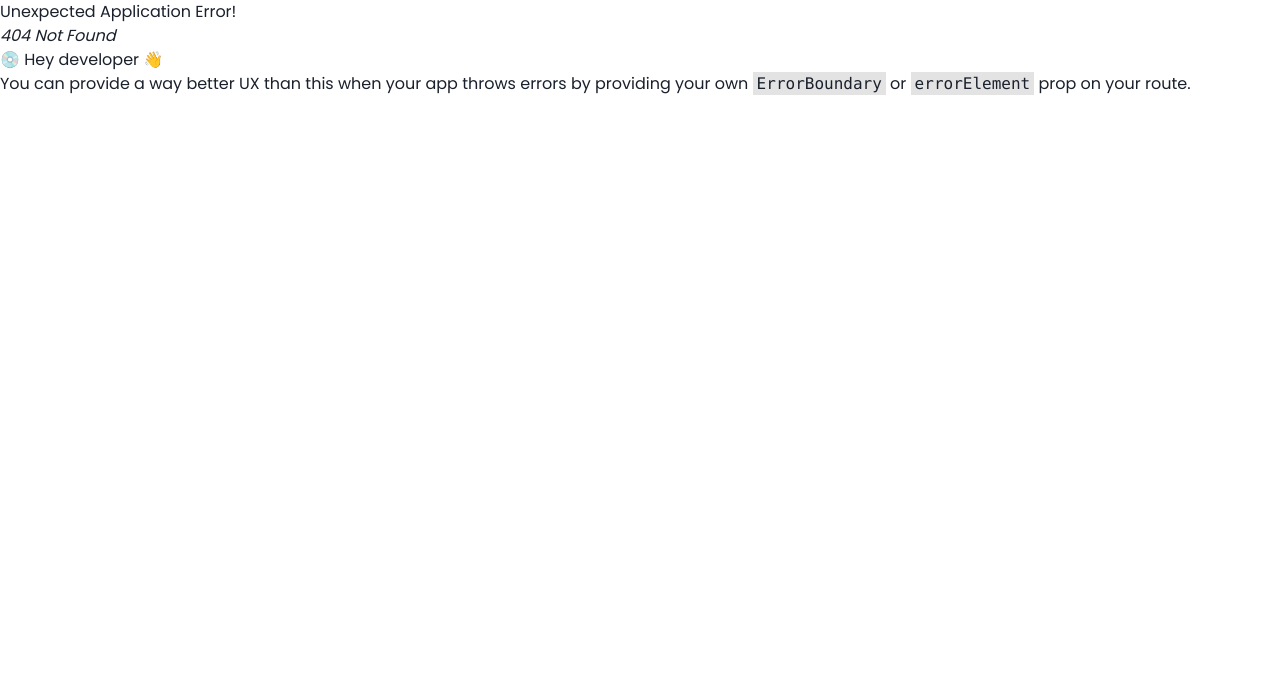
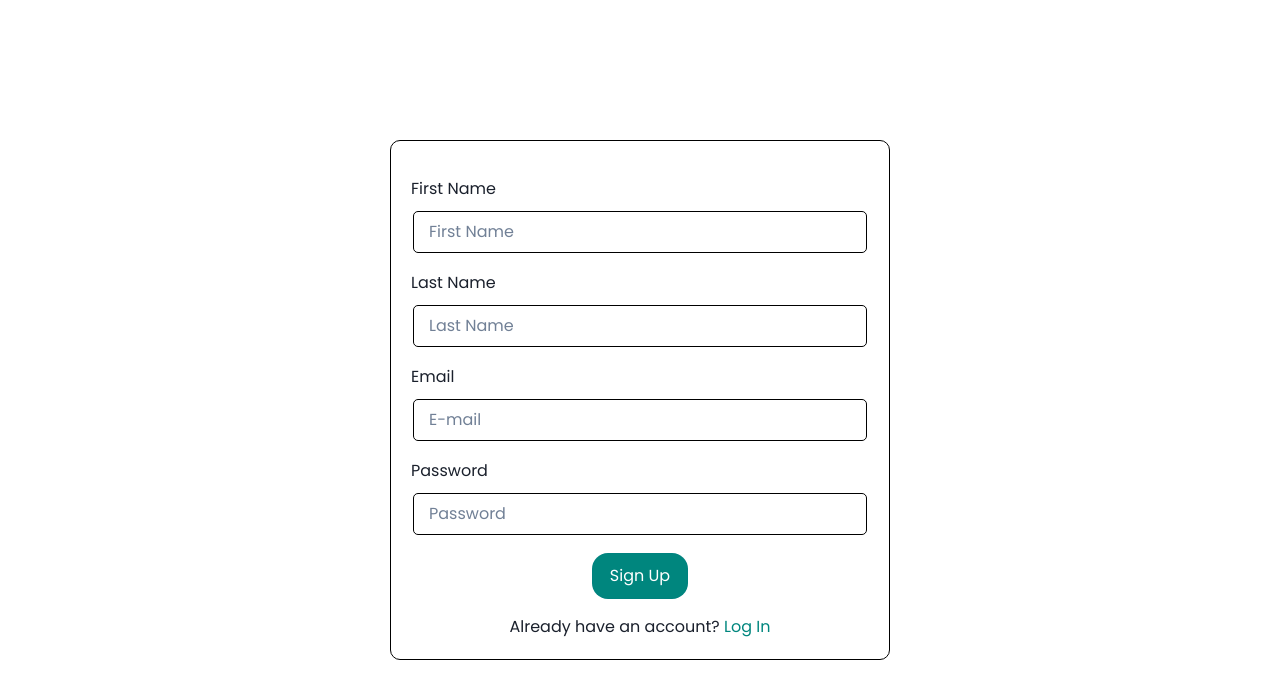
Before and after one commit to SandeepJoshi111/project-app, a React (Create React App) app: page /signup in a window 1280 px wide. Before the commit this address had no page. Shown: the top 698 px of the page. Built offline with nearby package versions, Linux system fonts and the light colour scheme; a web font is replaced by a local one.

Commit message:
Login and Signup

```diff
--- a/package.json
+++ b/package.json
@@ -9,6 +9,7 @@
     "@testing-library/jest-dom": "^5.16.5",
     "@testing-library/react": "^13.4.0",
     "@testing-library/user-event": "^13.5.0",
+    "firebase": "^9.21.0",
     "framer-motion": "^10.12.8",
     "react": "^18.2.0",
     "react-dom": "^18.2.0",
--- a/src/App.jsx
+++ b/src/App.jsx
@@ -1,12 +1,30 @@
-import React from "react";
+import React, { useEffect, useState } from "react";
 import NavBar from "./components/NavBar/NavBar";
 import MainLayouts from "./layouts/MainLayouts";
+import { auth } from "./firebase/Firebase";
+
 
 function App() {
+  const[userName,setUserName]=useState("");
+  useEffect(()=>{
+    auth.onAuthStateChanged((user)=>{
+      if(user)
+      {
+        setUserName(user.displayName);
+
+      }
+      else{
+        setUserName("");
+      }
+    })
+  },[])
   return (
-    <MainLayouts>
-      <p>Home</p>
-    </MainLayouts>
+
+           <MainLayouts>
+            <p>Home</p>
+           </MainLayouts>
+
+
   );
 }
 
--- /dev/null
+++ b/src/components/LoginPage/Login.jsx
@@ -0,0 +1,74 @@
+import React, { useState } from "react";
+import "./login.css";
+import { Link, useNavigate } from "react-router-dom";
+import { Button } from "@chakra-ui/react";
+import { signInWithEmailAndPassword, updateProfile } from "firebase/auth";
+import { auth } from "../../firebase/Firebase";
+
+const Login = (props) => {
+  const navigate = useNavigate();
+  const [values, setValues] = useState({
+    email: "",
+    pass: "",
+  });
+
+  const [errorMsg, setErrorMsg] = useState("");
+  const [submitButtonDisabled, setSubmitButtonDisabled] = useState(false);
+
+  const handleSubmission = () => {
+    if (
+      !values.email ||
+      !values.pass
+    ) {
+      setErrorMsg("Fill all fields");
+      return;
+    }
+    setErrorMsg("");
+
+    setSubmitButtonDisabled(true);
+    signInWithEmailAndPassword(auth, values.email, values.pass)
+      .then(async (res) => {
+        setSubmitButtonDisabled(false);
+        navigate("/");
+      })
+      .catch((err) => {
+        setSubmitButtonDisabled(false);
+        setErrorMsg(err.message);
+      });
+  };
+  return (
+    <div className="container login-container">
+      <div className="login-box">
+        <label>Email</label>
+        <input type="text" id="email" name="email" placeholder="E-mail"
+        onChange={(event) =>
+          setValues((prev) => ({ ...prev, email: event.target.value }))
+        }/>
+        <label>Password</label>
+        <input
+          type="password"
+          id="password"
+          name="password"
+          placeholder="Password"
+          onChange={(event) =>
+            setValues((prev) => ({ ...prev, pass: event.target.value }))
+          }
+        />
+
+        <div className="btn-footer">
+          <b>{errorMsg}</b>
+          <button className="btn" disabled={submitButtonDisabled} onClick={handleSubmission}>Log In</button>
+
+          <div>
+            Don't have an account{" "}
+            <span>
+              <Link to="/signup">Sign Up</Link>
+            </span>
+          </div>
+        </div>
+      </div>
+    </div>
+  );
+};
+
+export default Login;
--- /dev/null
+++ b/src/components/LoginPage/login.css
@@ -0,0 +1,59 @@
+.login-container{
+    position: relative;
+    width: 100vw;
+    height: 100vh;
+    display: flex;
+    align-items: center;
+    justify-content: center;
+}
+.login-box{
+    width: 500px;
+    display: flex;
+    flex-direction: column;
+    position: absolute;
+    border-radius: 10px;
+    padding: 20px;
+    border: 1px solid var(--color-black);
+    height: auto;
+}
+
+input{
+    border-radius: 5px;
+    border: 1px solid var(--color-black);
+    outline: none;
+    padding: 8px 15px;
+    color: var(--color-black);
+}
+label{
+    display: block;
+    margin-top: 1rem;
+    margin-bottom: .5rem;
+}
+.btn-footer{
+    display: flex;
+    flex-direction: column;
+    align-items: center;
+    justify-content: center;
+}
+b{
+    color: red;
+}
+span{
+    color: var(--color-primary);
+}
+
+@media screen and(max-width: 1024px) {
+    .login-box{
+      width: 400px;
+    }
+    .btn{
+      font-size: 2rem;
+      width: 4rem;
+    }
+}
+  @media screen and (max-width: 600px) {
+    .login-box{
+      width: 300px !important;
+    }
+
+}
--- a/src/components/NavBar/NavBar.jsx
+++ b/src/components/NavBar/NavBar.jsx
@@ -3,6 +3,7 @@ import React from 'react'
 import LOGO from '../../assets/HCN-removebg-preview.png'
 import { Link } from 'react-router-dom'
 import './nav.css'
+
 
 
 const Nav = () => {
@@ -17,7 +18,7 @@ const Nav = () => {
             <div className='nav-links'>
               <Link to='/'>Home</Link>
               <Link to='/emergency'>Emergency</Link>
-              <Button colorScheme='teal' size={{base:'sm' ,md:'md'}} className='btn btn-primary' >Log In</Button>
+              <button  className='btn' ><Link to='/login'>Log In</Link></button>
             </div>
       </div>
     </div>
--- /dev/null
+++ b/src/components/SignUp/SignUp.jsx
@@ -0,0 +1,108 @@
+import React, { useState } from "react";
+import "./signup.css";
+import { Link, useNavigate } from "react-router-dom";
+import { Button } from "@chakra-ui/react";
+import { createUserWithEmailAndPassword, updateProfile } from "firebase/auth";
+import { auth } from "../../firebase/Firebase";
+
+const SignUp = () => {
+  const navigate = useNavigate();
+  const [values, setValues] = useState({
+    firstName: "",
+    lastName: "",
+    email: "",
+    pass: "",
+  });
+
+  const [errorMsg, setErrorMsg] = useState("");
+  const [submitButtonDisabled, setSubmitButtonDisabled] = useState(false);
+
+  const handleSubmission = () => {
+    if (
+      !values.firstName ||
+      !values.lastName ||
+      !values.email ||
+      !values.pass
+    ) {
+      setErrorMsg("Fill all fields");
+      return;
+    }
+    setErrorMsg("");
+
+    setSubmitButtonDisabled(true);
+    createUserWithEmailAndPassword(auth, values.email, values.pass)
+      .then(async (res) => {
+        setSubmitButtonDisabled(false);
+        const user = res.user;
+        await updateProfile(user, {
+          displayName: values.name,
+        });
+        navigate("/");
+      })
+      .catch((err) => {
+        setSubmitButtonDisabled(false);
+        setErrorMsg(err.message);
+      });
+  };
+  return (
+    <div className="container signup-container">
+      <div className="signup-box">
+        <label>First Name</label>
+        <input
+          type="text"
+          placeholder="First Name"
+          onChange={(event) =>
+            setValues((prev) => ({ ...prev, firstName: event.target.value }))
+          }
+        />
+
+        <label>Last Name</label>
+        <input
+          type="text"
+          placeholder="Last Name"
+          onChange={(event) =>
+            setValues((prev) => ({ ...prev, lastName: event.target.value }))
+          }
+        />
+
+        <label>Email</label>
+        <input
+          type="text"
+          id="email"
+          name="email"
+          placeholder="E-mail"
+          onChange={(event) =>
+            setValues((prev) => ({ ...prev, email: event.target.value }))
+          }
+        />
+        <label>Password</label>
+        <input
+          type="password"
+          id="password"
+          name="password"
+          placeholder="Password"
+          onChange={(event) =>
+            setValues((prev) => ({ ...prev, pass: event.target.value }))
+          }
+        />
+        <div className="btn-footer">
+          <b >{errorMsg}</b>
+          <button
+            disabled={submitButtonDisabled}
+            onClick={handleSubmission}
+            className="btn btn-primary">
+            Sign Up
+          </button>
+          <div>
+            Already have an account?{" "}
+            <span>
+              <Link to="/login">Log In</Link>
+            </span>
+          </div>
+        </div>
+      </div>
+    </div>
+  );
+};
+
+export default SignUp;
--- /dev/null
+++ b/src/components/SignUp/signup.css
@@ -0,0 +1,74 @@
+.signup-container{
+    position: relative;
+    width: 100vw;
+    height: 100vh;
+    display: flex;
+    align-items: center;
+    justify-content: center;
+
+}
+.signup-box{
+    width: 500px;
+    display: flex;
+    flex-direction: column;
+    position: absolute;
+    border-radius: 10px;
+    padding: 20px;
+    border: 1px solid var(--color-black);
+    height: auto;
+}
+
+input{
+    border-radius: 5px;
+    border: 1px solid var(--color-black);
+    outline: none;
+    padding: 8px 15px;
+    color: var(--color-black);
+    margin: 2px;
+}
+label{
+    display: block;
+    margin-top: 1rem;
+    margin-bottom: .5rem;
+}
+
+.btn{
+    font-size: 1rem;
+    border-radius: 1rem;
+    padding:  10px;
+    background: var(--color-primary);
+    color: var(--color-white);
+    width: 6rem;
+    margin: 1rem;
+}
+.btn:disabled{
+    background: grey !important ;
+}
+.btn-footer{
+    display: flex;
+    flex-direction: column;
+    align-items: center;
+    justify-content: center;
+}
+b{
+    color: red;
+}
+span{
+    color: var(--color-primary);
+}
+
+@media screen and(max-width: 1024px) {
+    .signup-box{
+      width: 400px;
+    }
+    .btn{
+      font-size: 2rem;
+      width: 4rem;
+    }
+}
+  @media screen and (max-width: 600px) {
+    .signup-box{
+      width: 300px !important;
+    }
+
+}
--- /dev/null
+++ b/src/firebase/Firebase.jsx
@@ -0,0 +1,24 @@
+// Import the functions you need from the SDKs you need
+import { initializeApp } from "firebase/app";
+import { getFirestore } from "firebase/firestore";
+import { getAuth } from "firebase/auth";
+
+
+
+// Your web app's Firebase configuration
+const firebaseConfig = {
+  apiKey: "AIzaSyCKwi68yBd0UrGvVZjK4KnarY1opnodH04",
+  authDomain: "healthcarenepal-app.firebaseapp.com",
+  databaseURL: "https://healthcarenepal-app-default-rtdb.firebaseio.com",
+  projectId: "healthcarenepal-app",
+  storageBucket: "healthcarenepal-app.appspot.com",
+  messagingSenderId: "922403275376",
+  appId: "1:922403275376:web:5cdf1d5f40215d9601aab5"
+};
+
+// Initialize Firebase
+const app = initializeApp(firebaseConfig);
+const db = getFirestore(app);
+const auth = getAuth();
+
+export {db, auth};
--- a/src/index.css
+++ b/src/index.css
@@ -11,6 +11,8 @@
 :root{
   --color-primary:#00867e;
   --color-primary-variant:rgb(0,128,128,0.5);
+  --color-white:white;
+  --color-black:black;
 
 
   --transition: all 400ms ease;
@@ -22,13 +24,39 @@
 .container{
   width: var(--container-lg);
 }
-@media screen and(max-width: 1280px) {
+
+.btn{
+  font-size: 1rem;
+  border-radius: 1rem;
+  padding:  10px;
+  background: var(--color-primary);
+  color: var(--color-white);
+  width: 6rem;
+  margin: 1rem;
+  border: 1px solid var(--color-primary-variant);
+  transition: var(--transition);
+}
+
+.btn:hover{
+  background: var(--color-white);
+  color: var(--color-primary);
+
+}
+@media screen and(max-width: 1024px) {
   .container{
     width: var(--container-md) ;
   }
+  .btn{
+    font-size: 2rem;
+    width: 4rem;
+  }
 }
-@media screen and(max-width: 768px) {
+@media screen and(max-width: 600px) {
   .container{
     width: var(--container-sm) ;
   }
+  .btn{
+    font-size: 1rem;
+    width: 3rem;
+  }
 }
```
Also changed, not shown: src/index.jsx (+11 -0 lines), 1 other file (tests, documents, lock files or other folders).
